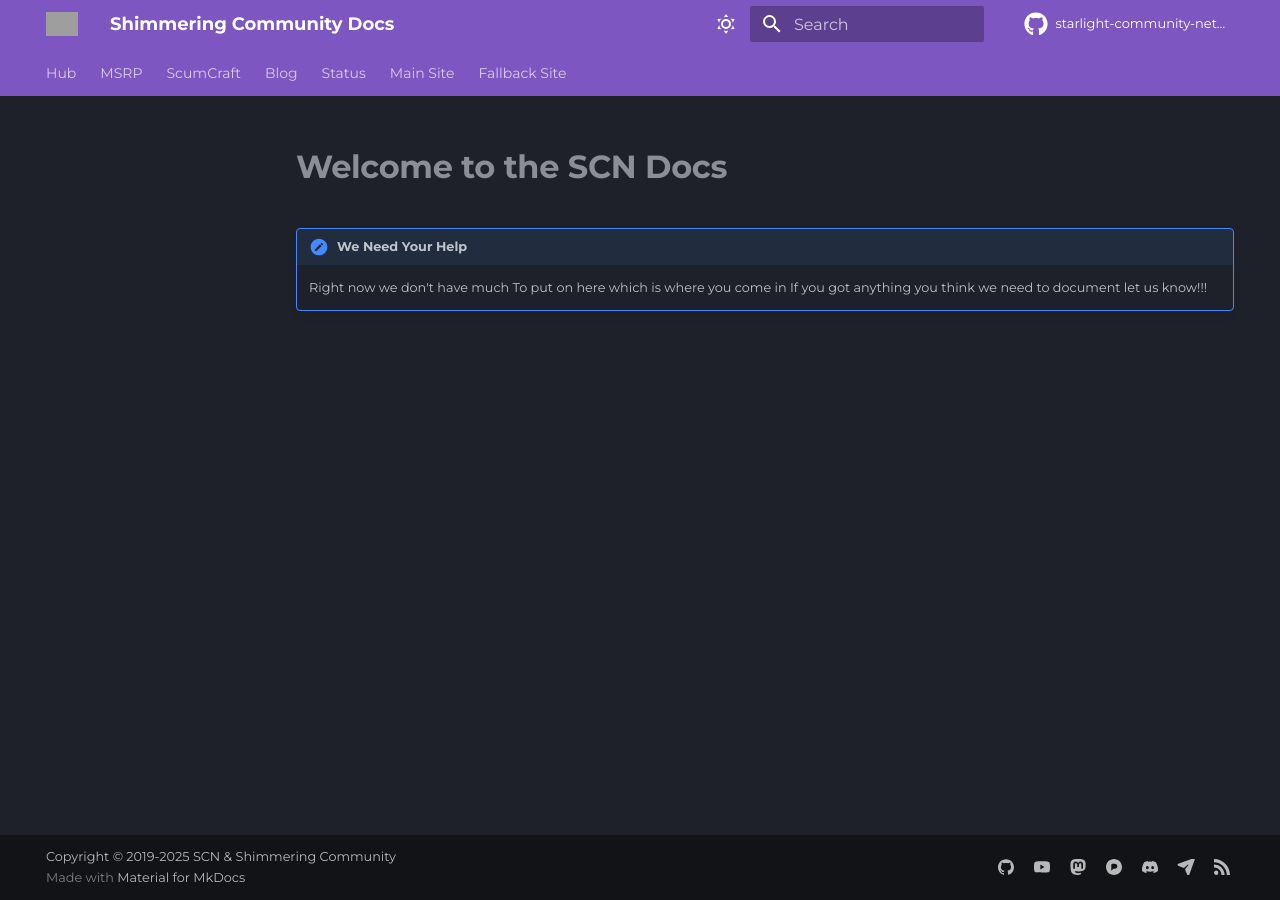
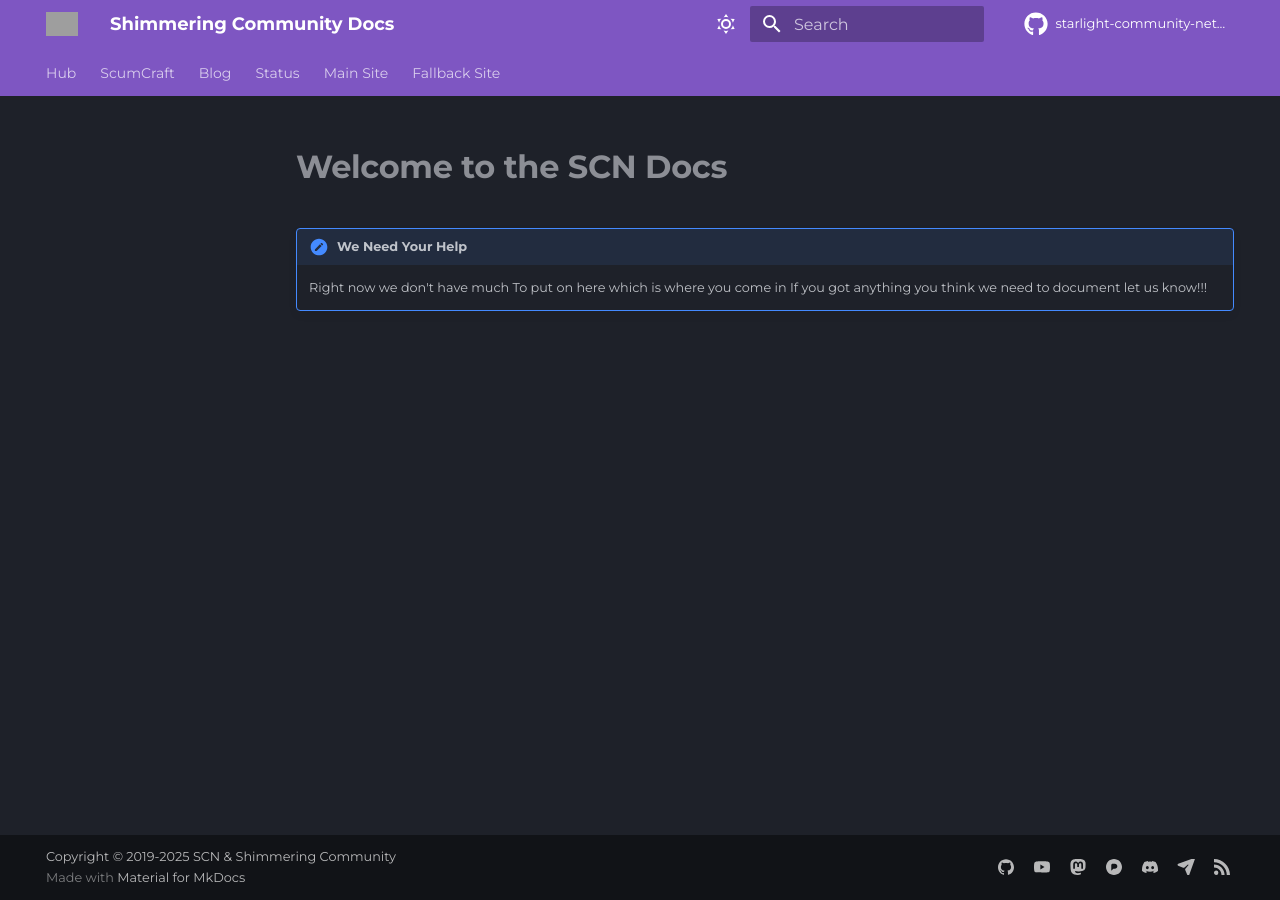
Before and after one commit to Starlight-Community-Network/SCN-Docs, an MkDocs documentation site: the page built from docs/index.md, in a window 1280 px wide. Built offline with MkDocs 1.6.1 and Material for MkDocs 9.7.7, drawn with Linux system fonts in a browser that asks for light colours; plug-ins that fetch from the network failed and are left out; comment, search, counter and statistics services are not loaded; grey boxes are pictures that could not be loaded.

Commit message:
Removed MSRP

```diff
--- a/mkdocs.yml
+++ b/mkdocs.yml
@@ -28,7 +28,6 @@ nav:
         - Inquiries:
             Feb, 22 2025 PT2: Hub/Transparency Reports/Inquiries/2-22-25_2.md
 #  - BRCRP: BRCRP/Placeholder.md
-  - MSRP: MSRP/commands.md
   - ScumCraft:
       - Overview: ScumCraft/index.md
       - Change Logs:
```
